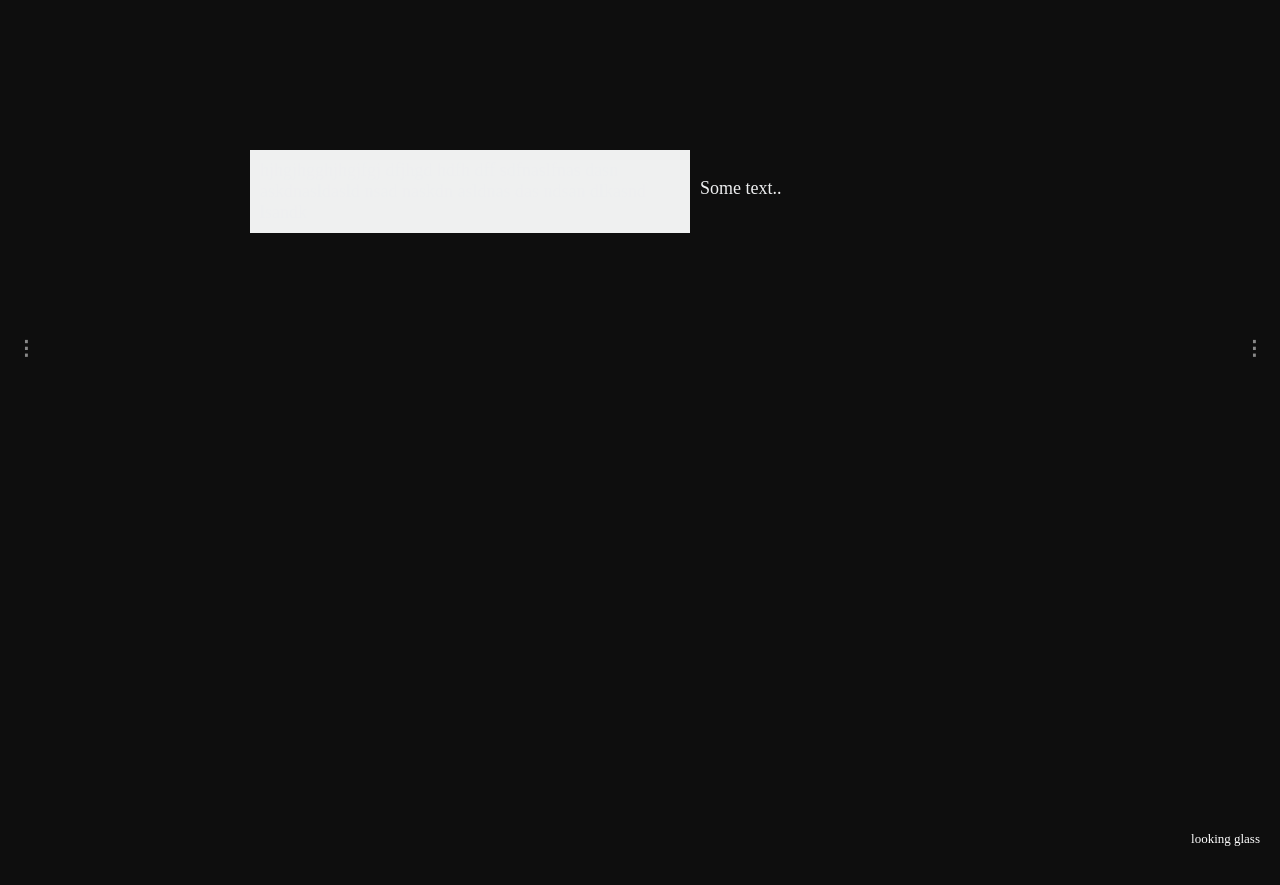
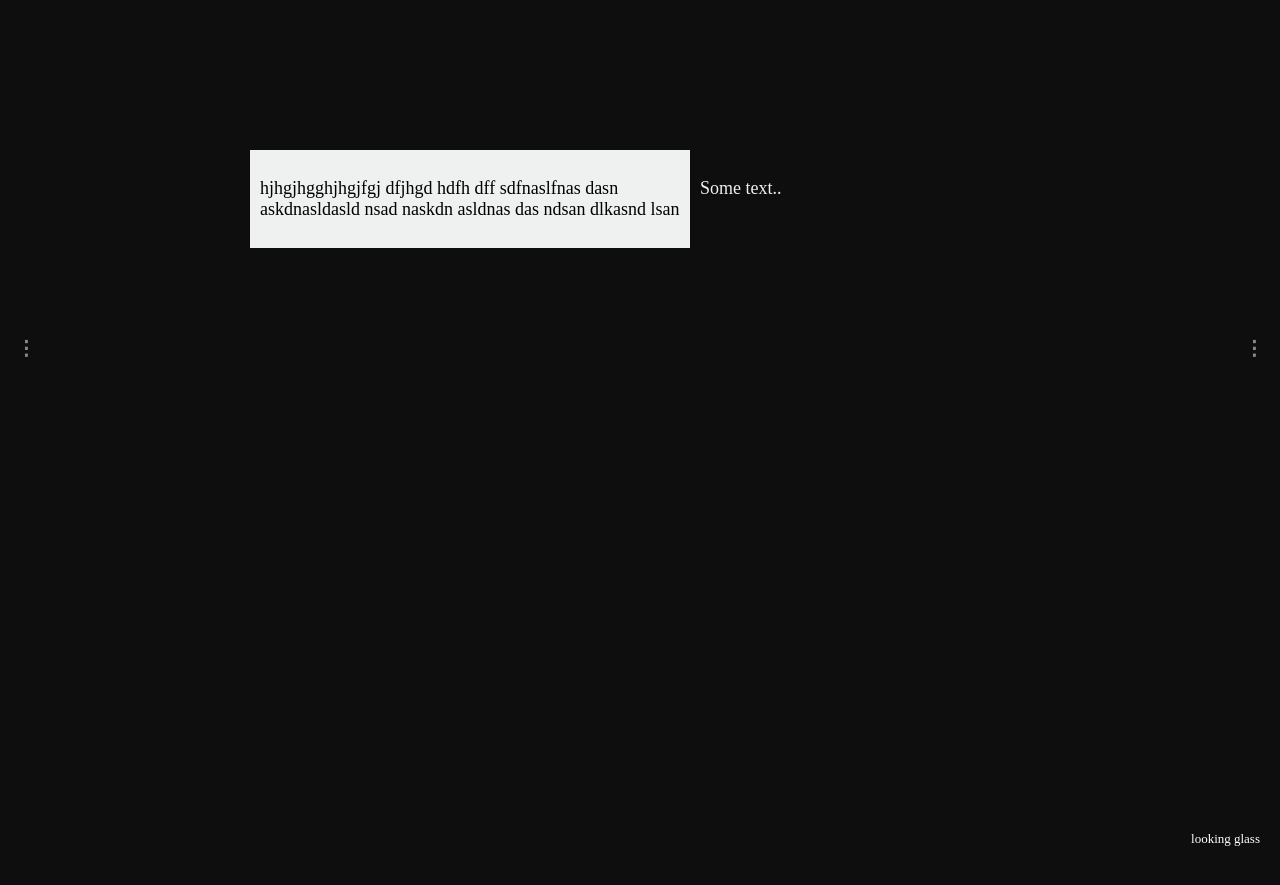
Before and after one commit to hafizzainal/hafizzainal.github.io, a Jekyll site: the page built from index.md, in a window 1280 px wide. Shown: the top 885 px of the page. Built offline with Jekyll 4.4.1, drawn with Linux system fonts in a browser that asks for light colours; our own code applies the rules of GitHub Pages for plain Markdown files.

Commit message:
Update default.html

```diff
--- a/_layouts/default.html
+++ b/_layouts/default.html
@@ -159,7 +159,7 @@ img {vertical-align: middle;}
 .author {color: #ffffff; text-indent: 100px;}
 
 /* Work text */
-.work {color: black; text-indent: 30px;}
+.work {color: black;}
 
 /* Footer */
 .footer {
@@ -207,8 +207,10 @@ img {vertical-align: middle;}
   <div class="mySlidesText">
     <div class="row">
       <div class="column" style="background-color:#eff0f0;">
+      <p class="work">
         hjhgjhgghjhgjfgj dfjhgd hdfh dff sdfnaslfnas dasn
-        askdnasldasld nsad naskdn asldnas das ndsan dlkasnd lsandk
+        askdnasldasld nsad naskdn asldnas das ndsan dlkasnd lsan
+      </p>
       </div>
       <div class="column" style="background-color:#0e0e0e;">
       <p>Some text..</p>
```
